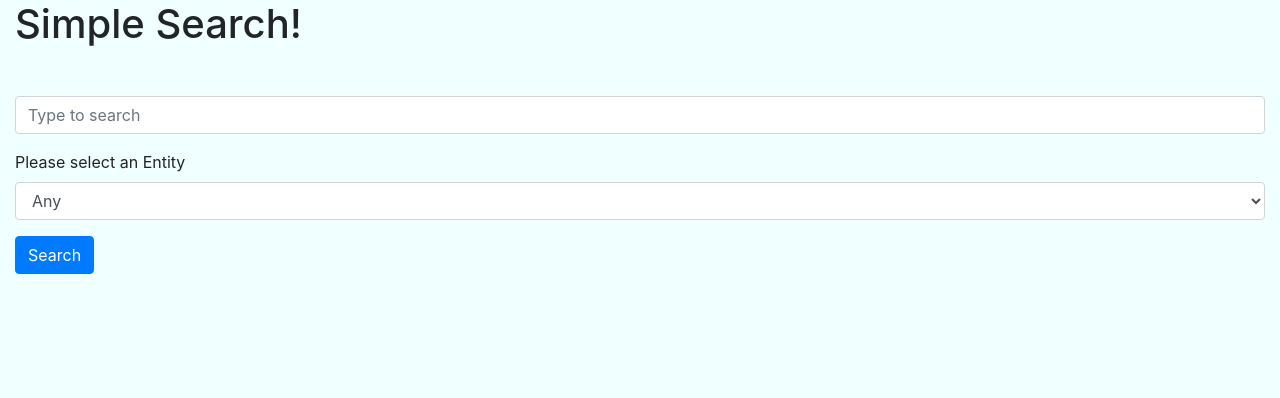
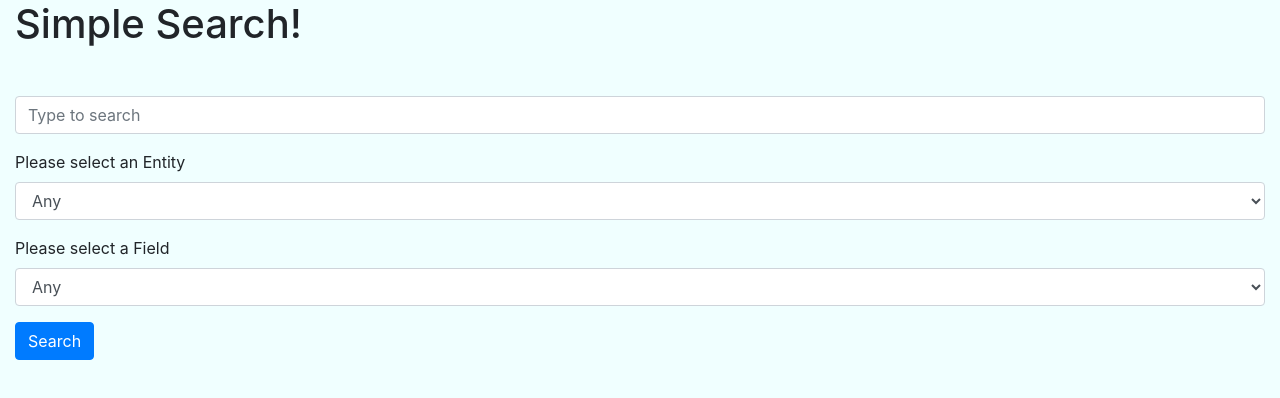
Before and after one commit to beeplove/simple-search, an Angular app in the folder web-ui/: page / in a window 1280 px wide. Shown: the top 398 px of the page. Built offline with nearby package versions, Linux system fonts and the light colour scheme.

Commit message:
Added barebone dropdown for fields

```diff
--- a/web-ui/src/app/search/search.component.html
+++ b/web-ui/src/app/search/search.component.html
@@ -12,6 +12,14 @@
   </select>
 </div>
 
+<div class="form-group">
+  <label for="entity">Please select a Field</label>
+  <select class="form-control" id="field">
+    <option *ngFor="let field of fields" value="{{field}}">{{ field }}</option>
+  </select>
+</div>
+
+
 <button
   type="submit"
   class="btn btn-primary">Search</button>
--- a/web-ui/src/app/search/search.component.ts
+++ b/web-ui/src/app/search/search.component.ts
@@ -11,10 +11,14 @@ export class SearchComponent implements OnInit {
   entityId: string = '';
   entities: Entity[] = [];
 
+  fieldName: string = '';
+  fields: string[] = [];
+
   constructor() { }
 
   ngOnInit() {
-    this.getEntities()
+    this.getEntities();
+    this.getFields();
   }
 
   getEntities(): void {
@@ -23,4 +27,8 @@ export class SearchComponent implements OnInit {
     this.entities.push(new Entity(2, "users"))
     this.entities.push(new Entity(3, "tickets"))
   }
+
+  getFields(): void {
+    this.fields.push('Any');
+  }
 }
```
